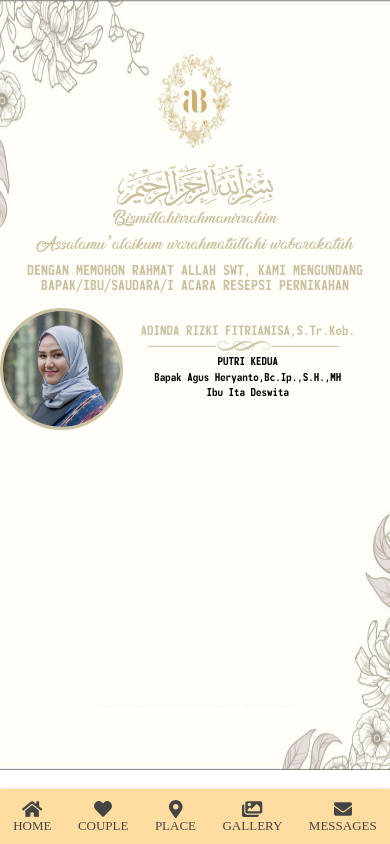
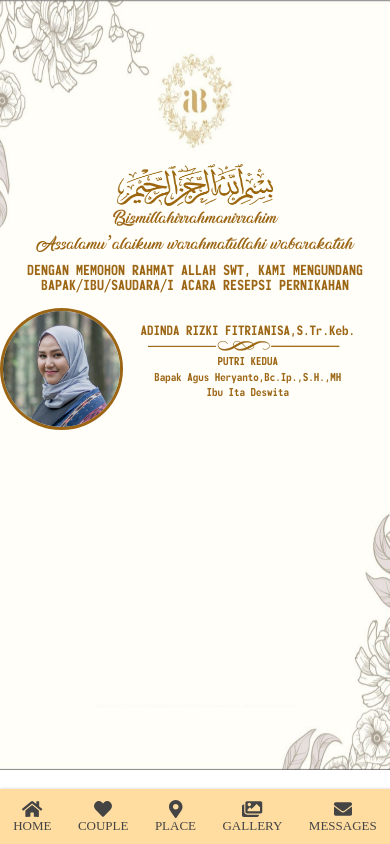
Before and after one commit to bembengggg/weddingbambangdinda, a React (Create React App) app: page /Couple in a window 390 px wide. Built offline with nearby package versions, Linux system fonts and the light colour scheme; a web font is replaced by a local one.

Commit message:
text label

```diff
--- a/src/Component/Couple/Couple.css
+++ b/src/Component/Couple/Couple.css
@@ -65,7 +65,7 @@
 }
 .txtudg{
     font-size: 14px;
-    color: #CBC1A1;
+    color: #9C6615;
 }
 .htopbpk{
     height: auto;
@@ -110,20 +110,20 @@
 .txtw{
     font-size: 13px;
     margin-left: 27%;
-    color:#CBC1A1 ;
+    color:#9C6615 ;
 }
 .txtbpk{
     font-size: 14px;
-    color: #CBC1A1;
+    color: #9C6615;
 }
 .txtas{
-    color: #CBC1A1;
+    color: #9C6615;
 }
 .txtudg{
-    color: #CBC1A1;
+    color:#9C6615;
 }
 .txtb{
-    color: #CBC1A1;
+    color: #9C6615;
 }
 .htopb{
     height: auto;
@@ -153,8 +153,7 @@
     top: 40%;
     border-radius: 50%;
     overflow: hidden;
-    background-color: red;
-    border:3px solid #CBC1A1;
+    border:3px solid #9C6615;
 }
 .imgw{
     height: 100%;
@@ -174,6 +173,7 @@
 .txtwbpk{
     font-size: 11px;
     margin-left: 27%;
+    color: #9C6615;
 }
 .htopwptk{
     position: absolute;
@@ -188,6 +188,7 @@
 .txtptk{
     font-size: 11px;
     margin-left: 27%;
+    color: #9C6615;
 }
 .htopwibu{
     position: absolute;
@@ -202,4 +203,5 @@
 .txtwibu{
     font-size: 11px;
     margin-left: 27%;
+    color: #9C6615;
 }
--- a/src/Component/Cover/Cover.css
+++ b/src/Component/Cover/Cover.css
@@ -54,12 +54,12 @@
 }
 @media only screen and (min-height: 1520px) and (max-height:1520px) {
     .labelnpl{
-        color: #CBC1A1;
+        color: #9C6615;
         font-family: 'playlist';
         font-size: 30px;
     }
     .labelnpw{
-        color: #CBC1A1;
+        color: #9C6615;
         font-family: 'playlist';
         font-size: 35px;
     }
@@ -157,18 +157,18 @@
     color:#545454;
 }
 .labelnpl{
-    color: #CBC1A1;
+    color: #9C6615;
     font-family: 'playlist';
     font-size: 35px;
 }
 .labelnpw{
-    color: #CBC1A1;
+    color: #9C6615;
     font-family: 'playlist';
     font-size: 40px;
 }
 .labeland{
 
-    color: #CBC1A1;
+    color: #9C6615;
     font-family: 'playlist';
     font-size: 40px;
 }
@@ -267,18 +267,18 @@
         color:#545454;
     }
     .labelnpl{
-        color: #CBC1A1;
+        color: #9C6615;
         font-family: 'playlist';
         font-size: 30px;
     }
     .labelnpw{
-        color: #CBC1A1;
+        color: #9C6615;
         font-family: 'playlist';
         font-size: 30px;
     }
     .labeland{
 
-        color: #CBC1A1;
+        color: #9C6615;
         font-family: 'playlist';
         font-size: 40px;
     }
@@ -368,18 +368,18 @@
         color:#545454;
     }
     .labelnpl{
-        color: #CBC1A1;
+        color: #9C6615;
         font-family: 'playlist';
         font-size: 30px;
     }
     .labelnpw{
-        color: #CBC1A1;
+        color: #9C6615;
         font-family: 'playlist';
         font-size: 30px;
     }
     .labeland{
 
-        color: #CBC1A1;
+        color: #9C6615;
         font-family: 'playlist';
         font-size: 40px;
     }
@@ -454,18 +454,18 @@
         color:#545454;
     }
     .labelnpl{
-        color: #CBC1A1;
+        color: #9C6615;
         font-family: 'playlist';
         font-size: 30px;
     }
     .labelnpw{
-        color: #CBC1A1;
+        color: #9C6615;
         font-family: 'playlist';
         font-size: 30px;
     }
     .labeland{
 
-        color: #CBC1A1;
+        color: #9C6615;
         font-family: 'playlist';
         font-size: 40px;
     }
@@ -540,18 +540,18 @@
         color:#545454;
     }
     .labelnpl{
-        color: #CBC1A1;
+        color: #9C6615;
         font-family: 'playlist';
         font-size: 30px;
     }
     .labelnpw{
-        color: #CBC1A1;
+        color: #9C6615;
         font-family: 'playlist';
         font-size: 30px;
     }
     .labeland{
 
-        color: #CBC1A1;
+        color: #9C6615;
         font-family: 'playlist';
         font-size: 40px;
     }
@@ -626,18 +626,18 @@
         color:#545454;
     }
     .labelnpl{
-        color: #CBC1A1;
+        color: #9C6615;
         font-family: 'playlist';
         font-size: 25px;
     }
     .labelnpw{
-        color: #CBC1A1;
+        color: #9C6615;
         font-family: 'playlist';
         font-size: 30px;
     }
     .labeland{
 
-        color: #CBC1A1;
+        color: #9C6615;
         font-family: 'playlist';
         font-size: 40px;
     }
```
Also changed, not shown: src/Assets/image/bismillah.png, src/Assets/image/list.png.
